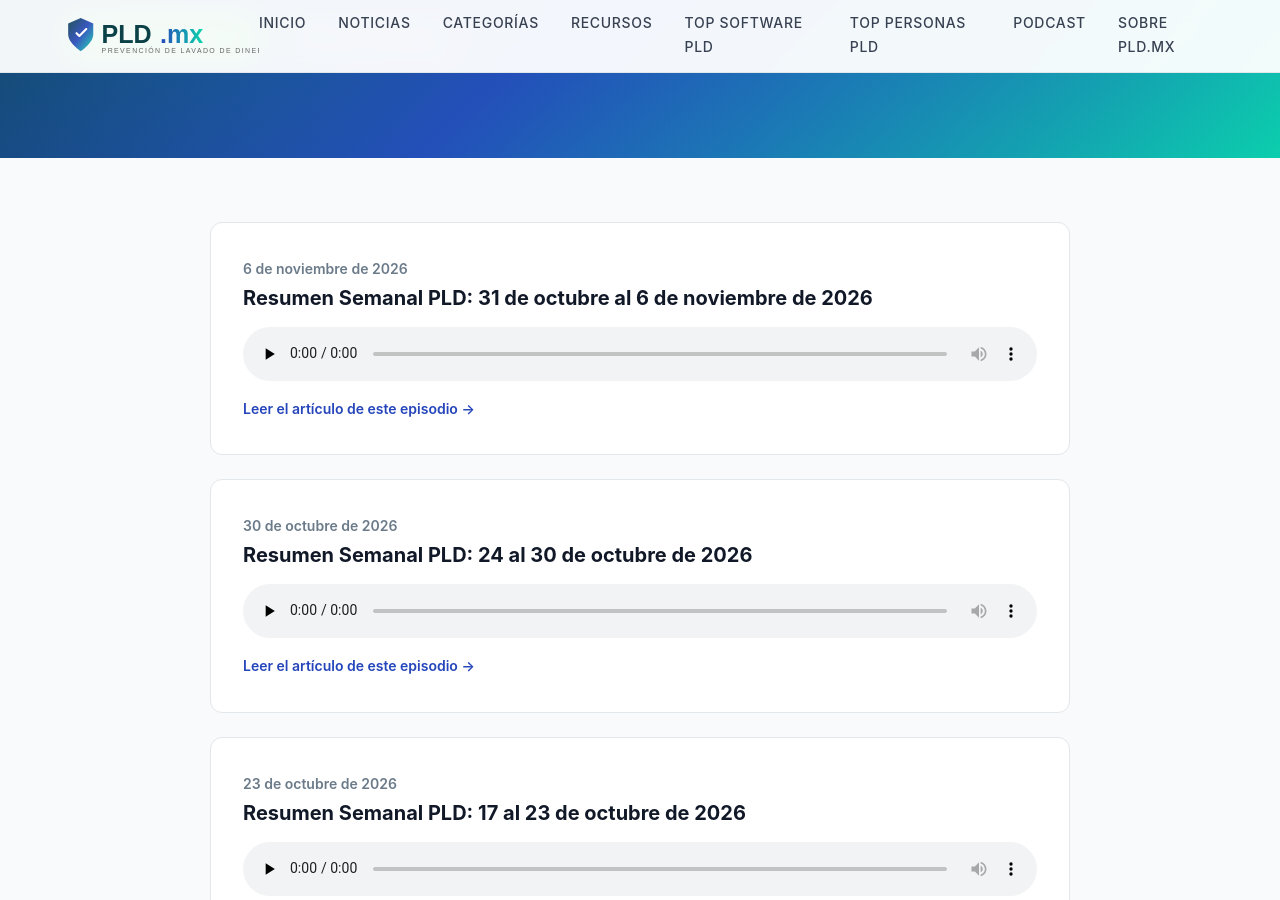
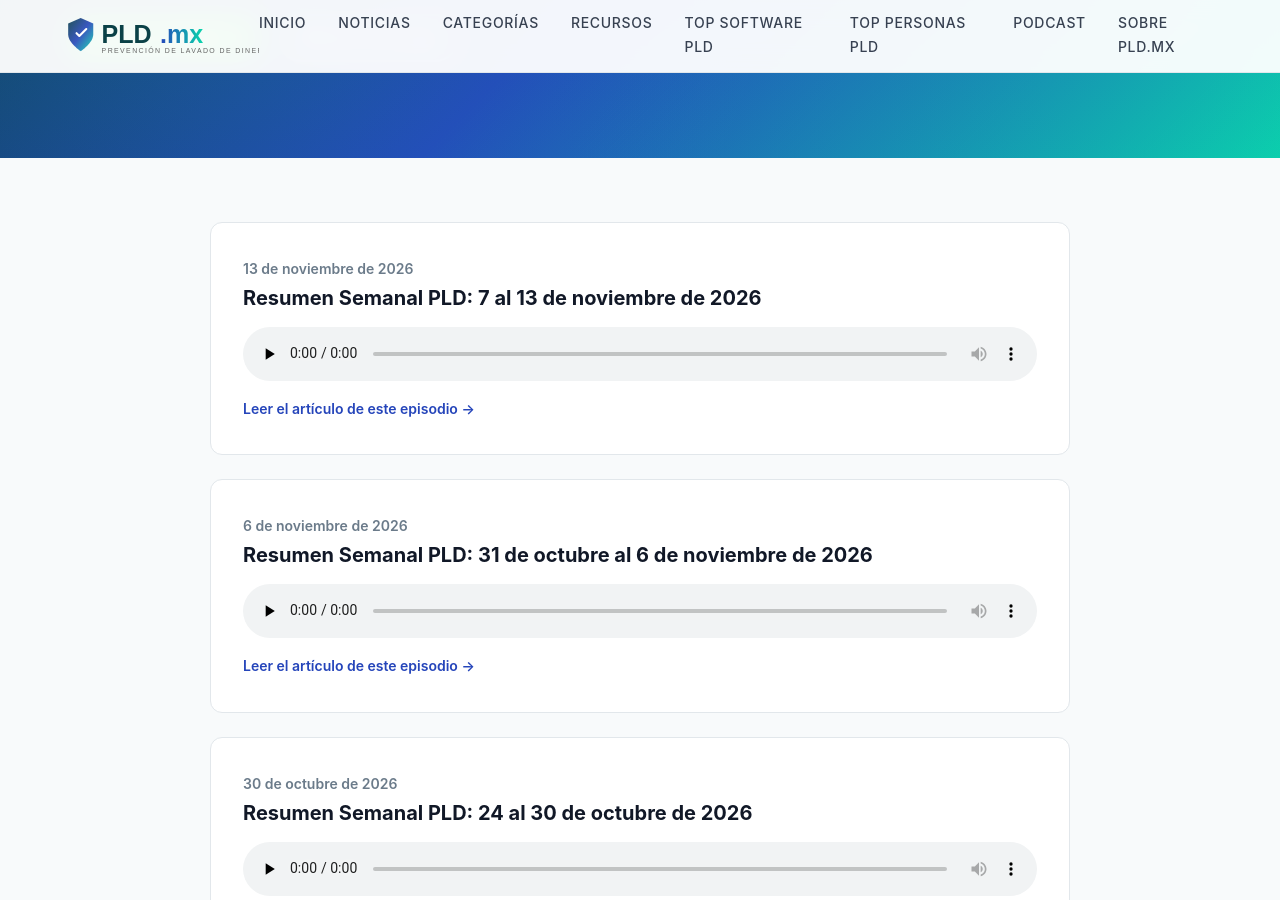
Before and after one commit to jovenjuanpirami/pld.mx, a Jekyll site: the page built from pages/podcast.html, in a window 1280 px wide and 900 px high, scrolled down 356 px. Built offline with Jekyll 4.4.1, drawn with Linux system fonts in a browser that asks for light colours; some web fonts are replaced.

Commit message:
Track new podcast episode(s)

```diff
--- a/_data/podcast_episodes.json
+++ b/_data/podcast_episodes.json
@@ -184,5 +184,11 @@
     "buzzsprout_id": 20084033,
     "published_at": "2026-11-06T10:00:00.000-05:00",
     "title": "Resumen Semanal PLD: 31 de octubre al 6 de noviembre de 2026"
+  },
+  "2026-11-13-resumen-semanal-pld": {
+    "audio_url": "https://www.buzzsprout.com/2617719/episodes/20120145-resumen-semanal-pld-7-al-13-de-noviembre-de-2026.mp3",
+    "buzzsprout_id": 20120145,
+    "published_at": "2026-11-13T10:00:00.000-05:00",
+    "title": "Resumen Semanal PLD: 7 al 13 de noviembre de 2026"
   }
 }
```
